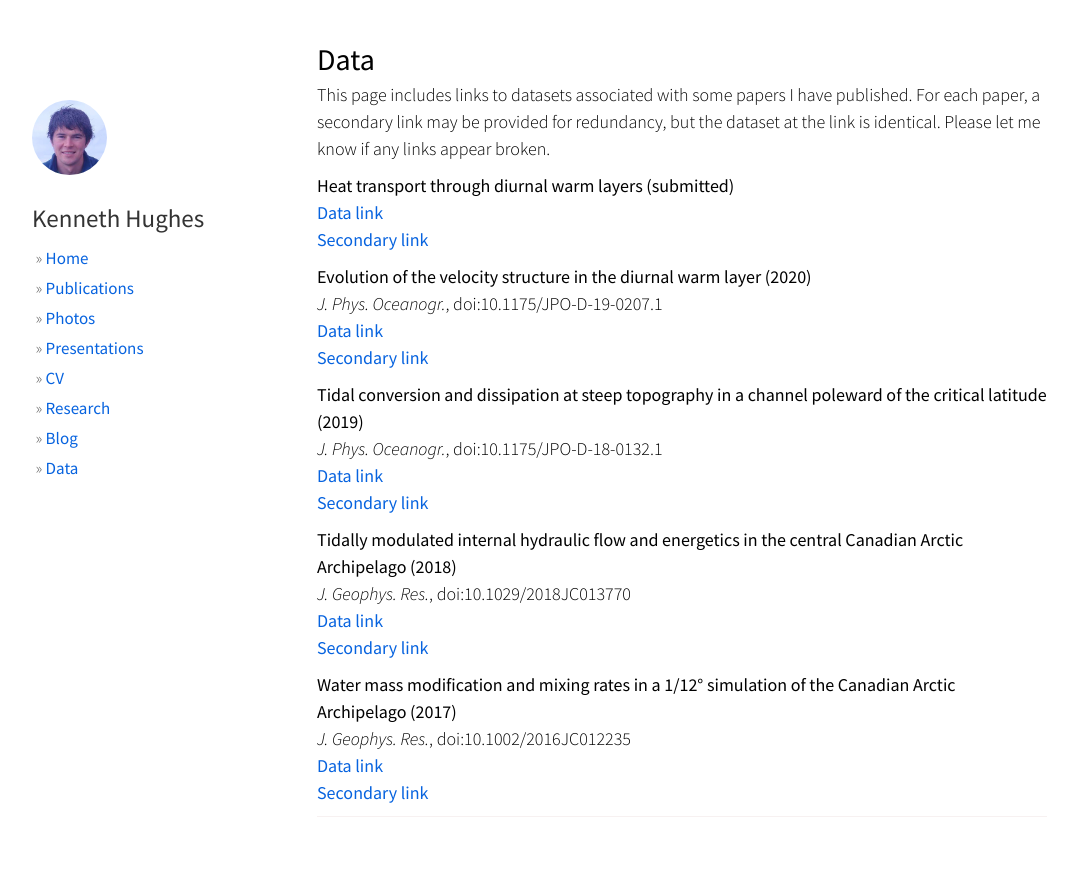
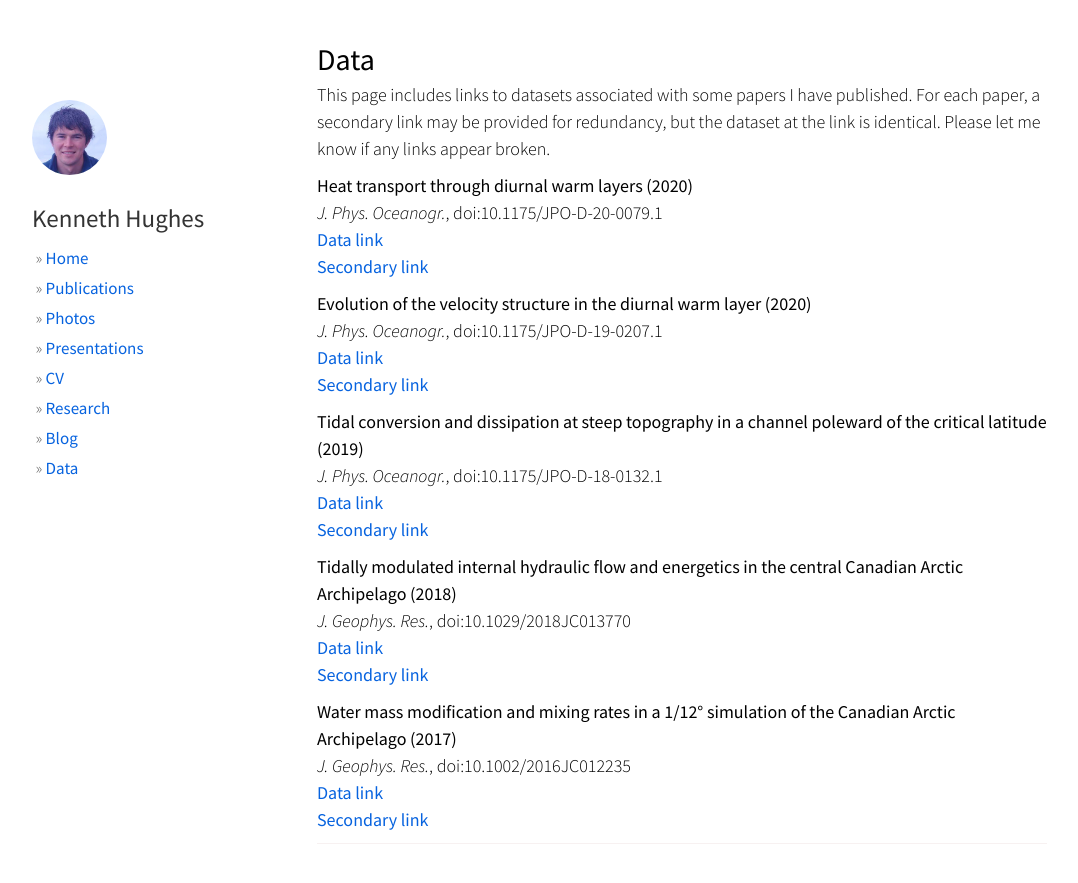
Before and after one commit to hugke729/hugke729.github.io, a Jekyll site: the page built from data/index.md, in a window 1280 px wide. Shown: the top 883 px of the page, without its empty margins (53-1131 px from the left). Built offline with Jekyll 4.4.1, drawn with Linux system fonts in a browser that asks for light colours; nearby versions of some CDN libraries.

Commit message:
Update heat transport citation

```diff
--- a/data/index.md
+++ b/data/index.md
@@ -9,7 +9,8 @@ css: publications
 
 This page includes links to datasets associated with some papers I have published. For each paper, a secondary link may be provided for redundancy, but the dataset at the link is identical. Please let me know if any links appear broken.
 
-__Heat transport through diurnal warm layers (submitted)__
+__Heat transport through diurnal warm layers (2020)__
+*J. Phys. Oceanogr.*, doi:10.1175/JPO-D-20-0079.1
 [Data link][heat_flux_link1]
 [Secondary link][heat_flux_link2]
 
```
